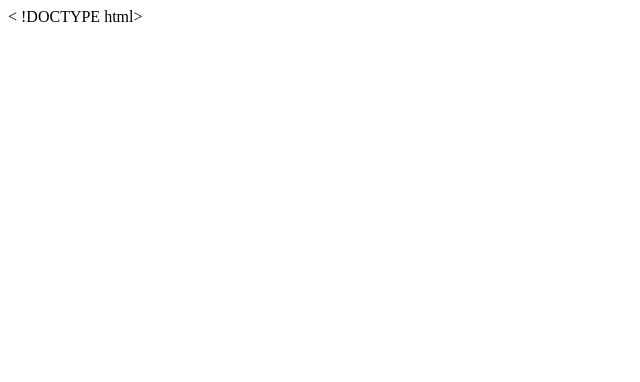
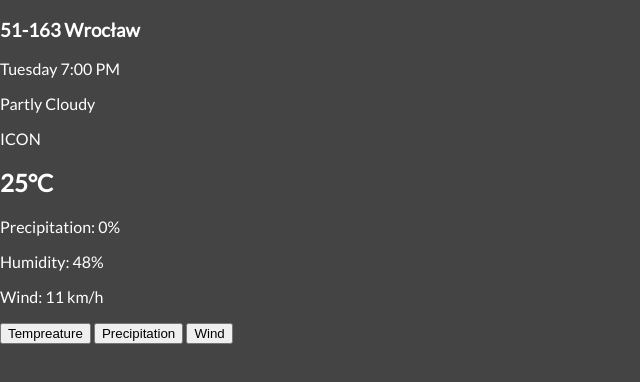
Before and after one commit to Ogamiq/CodersCamp, a plain HTML site: page project4/basic-info.html in a window 1280 px wide. Shown: the whole page, without its empty margins (0-640 px from the left). Drawn offline with Linux system fonts and the light colour scheme; a web font is replaced by a local one.

Commit message:
added html content and style for the project

```diff
--- a/project4/basic-info.html
+++ b/project4/basic-info.html
@@ -1,4 +1,4 @@
-< !DOCTYPE html>
+<!DOCTYPE html>
 <html lang="pl">
 <head>
     <meta charset="utf-8" />
@@ -6,6 +6,7 @@
     <meta http-equiv="X-UA-Compatible" content="IE=edge" />
     <title>Weather App </title>
     <link href="https://fonts.googleapis.com/css?family=Eczar:700|Lato" rel="stylesheet">
+    <link href="style/style.css" / rel="stylesheet">
     <link href="style/basic-info.css" / rel="stylesheet">
 
 </head>
@@ -13,6 +14,34 @@
 <body>
     <div class="basic-info-container">
 
+        <div class="basic-info-boxL">
+            <div class="basic-info-description">
+                <h3>51-163 Wrocław</h3>
+                <p> Tuesday 7:00 PM </p>
+                <p> Partly Cloudy </p>
+            </div>
+            <div class=basic-info-weather>
+                <div class=basic-info-icon>
+                    <p>ICON </p>
+                </div>
+                <div class="basic-info-temperature">
+                    <h2> 25&deg;C </h2>
+                </div>
+            </div>
+        </div>
+
+        <div class="basic-info-boxR">
+            <div class="basic-info-description">
+                <p> Precipitation: 0% </p>
+                <p> Humidity: 48% </p>
+                <p> Wind: 11 km/h </p>
+            </div>
+            <div class=basic-info-buttons>
+                <button type="button">Tempreature </button>
+                <button type="button">Precipitation </button>
+                <button type="button">Wind </button>
+            </div>
+
     </div>
     <script src="scripts/basic-info.js"/>
 </body>
--- /dev/null
+++ b/project4/style/style.css
@@ -0,0 +1,12 @@
+
+body {
+  margin: 0;
+  padding: 0;
+  color: white;
+  background-color: #444;
+  font-family: 'Lato', sans-serif;
+}
+
+a {
+  text-decoration: none;
+}
```
